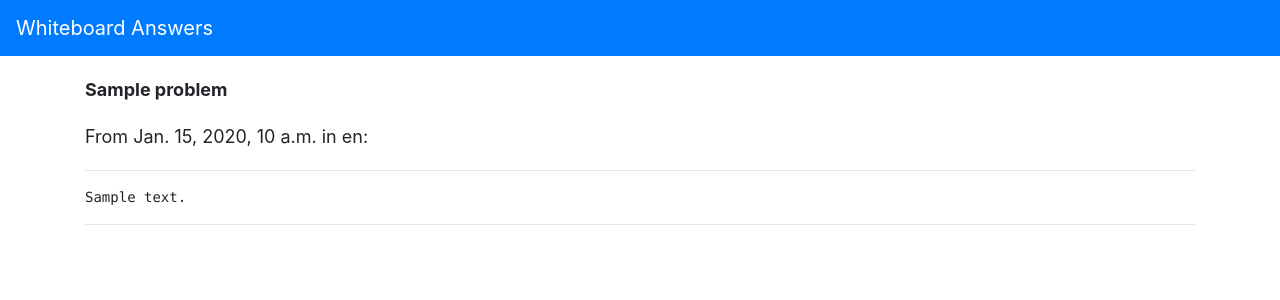
After one commit to pauljickling/whiteboard, a Django app: template problems/templates/problems/answers.html in a window 1280 px wide. The commit adds this page. Shown: the top 300 px of the page. Run offline with Django 3.2, Linux system fonts and the light colour scheme; the template is opened without the code that fills it: most values are stand-ins (such as "Sample title", 1, 10 or a date in 2020); some libraries are stand-ins or nearby versions.

Commit message:
Added answers view

```diff
--- /dev/null
+++ b/problems/templates/problems/answers.html
@@ -0,0 +1,26 @@
+<!doctype html>
+<html lang="en-US">
+	<head>
+		<title>Whiteboard Answer Review</title>
+		<link rel="stylesheet" href="https://stackpath.bootstrapcdn.com/bootstrap/4.1.3/css/bootstrap.min.css" integrity="sha384-MCw98/SFnGE8fJT3GXwEOngsV7Zt27NXFoaoApmYm81iuXoPkFOJwJ8ERdknLPMO" crossorigin="anonymous">
+		{% load static %}
+		<link rel="stylesheet" href="{% static 'main.css' %}">
+	</head>
+
+	<body>
+		<nav class="navbar navbar-expand-lg navbar-dark bg-primary">
+			<a class="navbar-brand" href="#">Whiteboard Answers</a>
+		</nav>
+
+		<div class="container">
+			{% for i in answers %}
+			<p><strong>{{i.problem}}</strong></p>
+			<p>From {{i.answer_date}} in {{i.language}}:</p>
+			<hr/>
+			<pre>{{i.answer|linebreaksbr}}</pre>
+			<hr/>
+
+			{% endfor %}
+		</div>
+	</body>
+</html>
--- a/problems/templates/problems/index.html
+++ b/problems/templates/problems/index.html
@@ -1,5 +1,5 @@
 <!doctype html>
-<html>
+<html lang="en-US">
 	<head>
 		<title>Whiteboard Interview Prep</title>
 		<link rel="stylesheet" href="https://stackpath.bootstrapcdn.com/bootstrap/4.1.3/css/bootstrap.min.css" integrity="sha384-MCw98/SFnGE8fJT3GXwEOngsV7Zt27NXFoaoApmYm81iuXoPkFOJwJ8ERdknLPMO" crossorigin="anonymous">
@@ -43,6 +43,7 @@
 			</div>
 			{% endfor %}
 		</div>
+		<p><a href="{% url 'answers' %}">View All Answers</a></p>
 	</div>
 	<script src= "{% static './show_answers.js' %}"></script>
 	<script src= "{% static './category_select.js' %}"></script>
--- a/problems/urls.py
+++ b/problems/urls.py
@@ -16,4 +16,5 @@ path('stacks-and-queues', views.index, name='stacks-and-queues'),
 path('system-design-and-scalability', views.index, name='system-design-and-scalability'),
 path('testing-and-debugging', views.index, name='testing-and-debugging'),
 path('trees-and-graphs', views.index, name='trees-and-graphs'),
+path('answers', views.answers, name='answers'),
 ]
```
Also changed, not shown: problems/views.py (+10 -0 lines).
